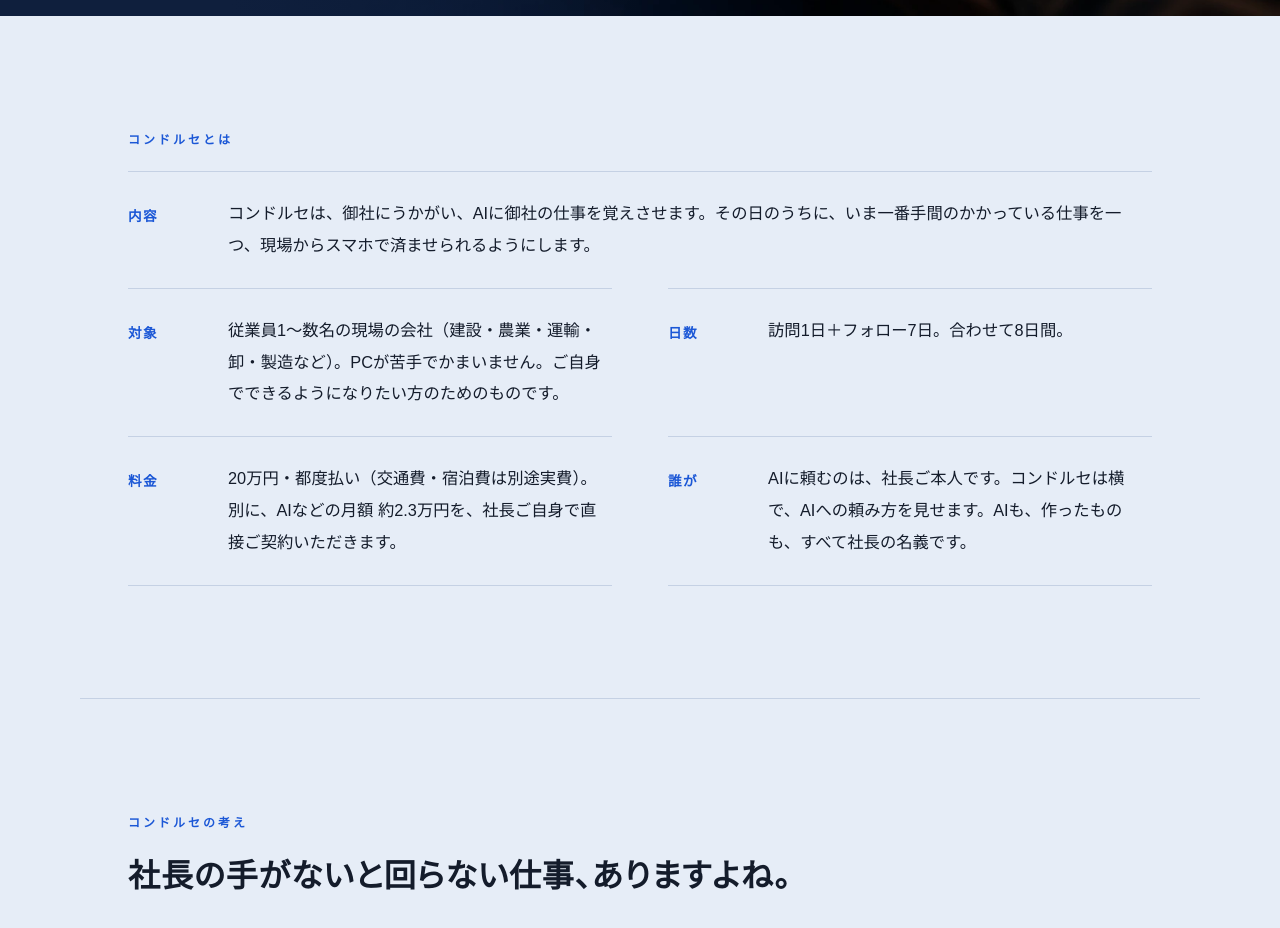
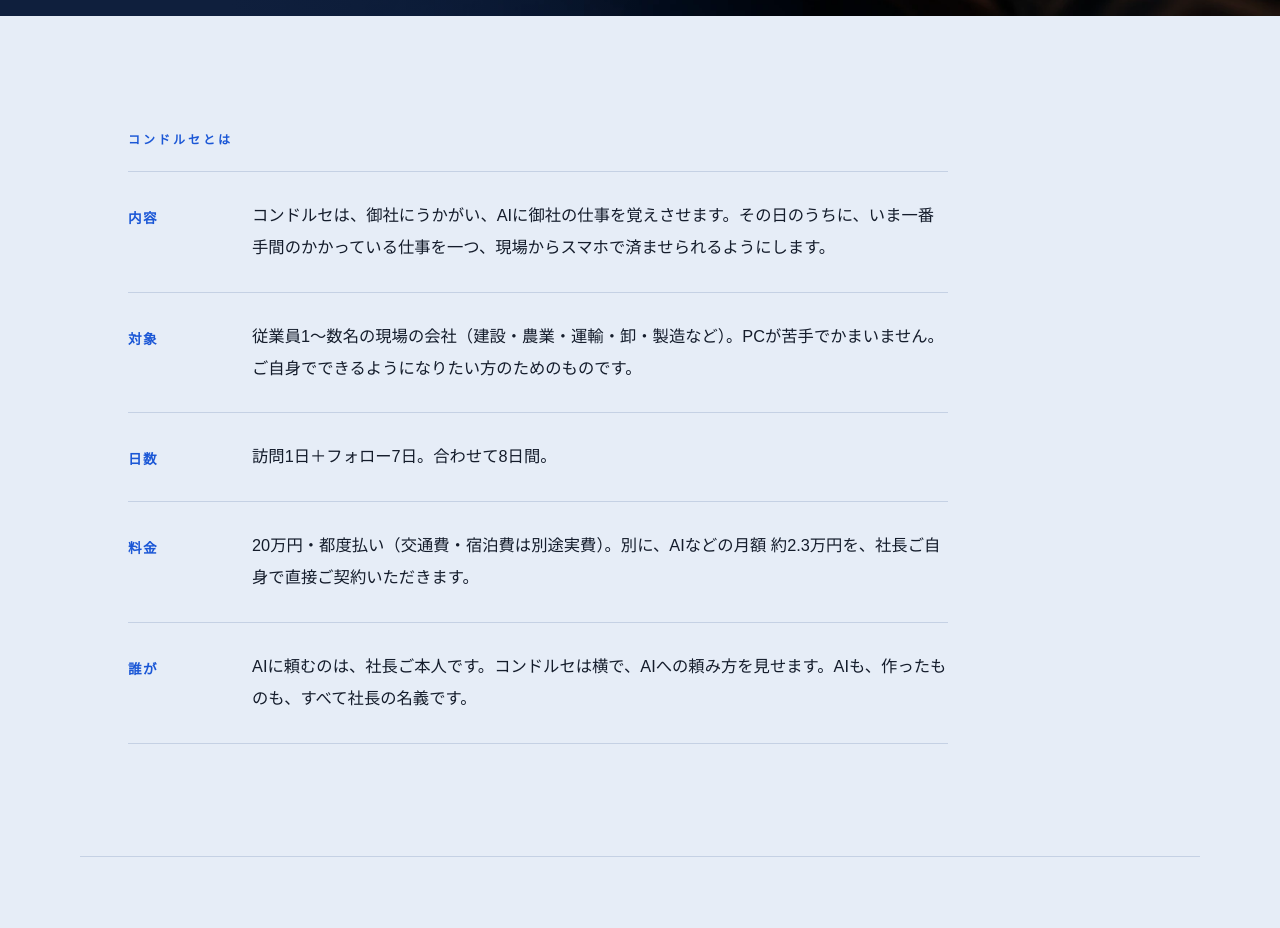
Before and after one commit to matsui-shingo/condorcet, a plain HTML site: page d/index.html in a window 1280 px wide. Shown: the part 720-1648 px from the top of the page. Drawn offline with Linux system fonts and the light colour scheme; a web font is replaced by a local one.

Commit message:
案D: 表（内容・対象・日数・料金・誰が）をPCでも1列に
Co-Authored-By: Claude Opus 5 <noreply@anthropic.com>

```diff
--- a/d/index.html
+++ b/d/index.html
@@ -115,11 +115,9 @@ a:focus-visible{outline:2px solid var(--accent);outline-offset:3px}
   section + section .w{padding-top:112px}
   h2{font-size:2rem;line-height:1.4}
   .in.narrow{max-width:720px}
-  /* 表: 内容は全幅、残りは2×2 */
-  .facts{display:grid;grid-template-columns:1fr 1fr;gap:0 56px}
-  .facts li{grid-template-columns:5em 1fr;gap:0 20px;padding:26px 0}
-  .facts li.full{grid-column:1/-1}
-  .facts li:nth-last-child(-n+2){border-bottom:1px solid var(--line)}
+  /* 表: 1列で縦に並べる（2×2はやめた 2026-09-19） */
+  #service .in{max-width:820px}
+  .facts li{grid-template-columns:6em 1fr;gap:0 28px;padding:28px 0}
   .facts p{font-size:1.02rem}
   /* 横3列 */
   .cols3 .blks,.cols3 .paras{display:grid;grid-template-columns:repeat(3,1fr);gap:0 48px;align-items:start}
```
Also changed, not shown: 1 other file.
